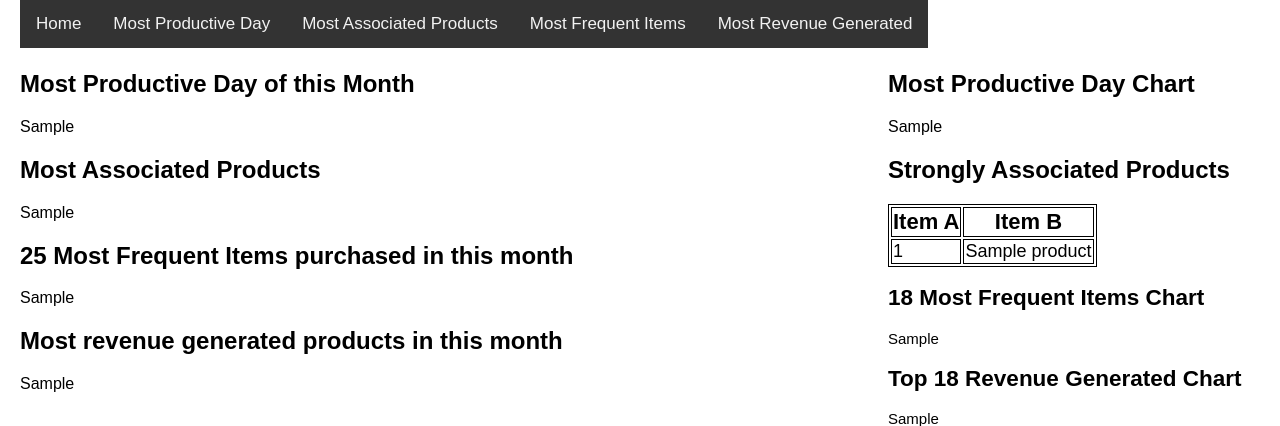
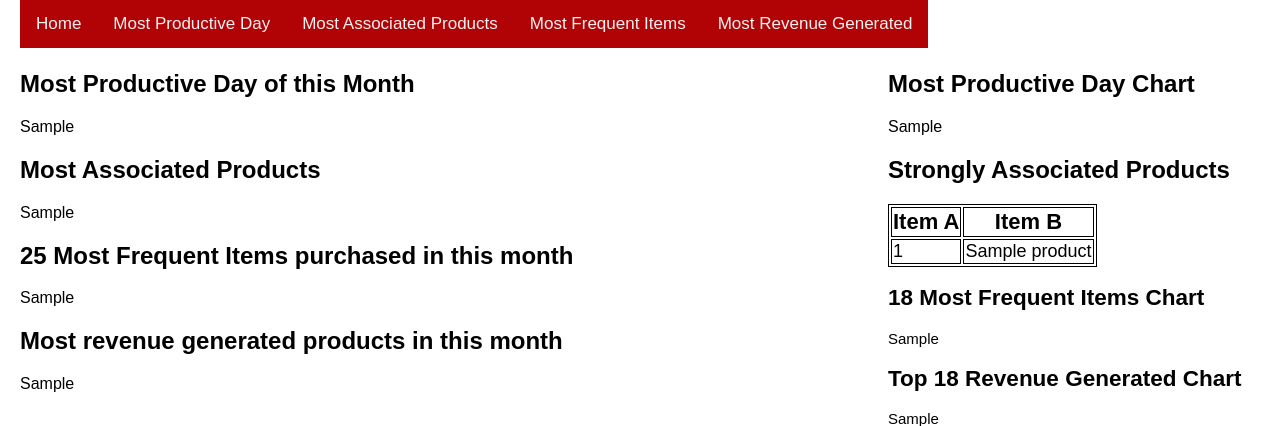
Before and after one commit to ShriniwasKhond/Basket, a Flask app: template templates/results.html in a window 1280 px wide. Shown: the top 426 px of the page. Run offline with Flask 3, Linux system fonts and the light colour scheme; the template is opened without the code that fills it: most values are stand-ins (such as "Sample title", 1, 10 or a date in 2020); parts of the project's set-up code (start-up, migrations or seed data) failed here and were passed over; some libraries are stand-ins or nearby versions.

Commit message:
navbar editing

```diff
--- a/static/css/nav.css
+++ b/static/css/nav.css
@@ -1,8 +1,9 @@
 
 /* CSS styles for the navigation bar */
+
 .topnav {
   overflow: hidden;
-  background-color: #333;
+  background-color: #B10306;
   position: fixed;
   top: 0;
   z-index: 100;
```
